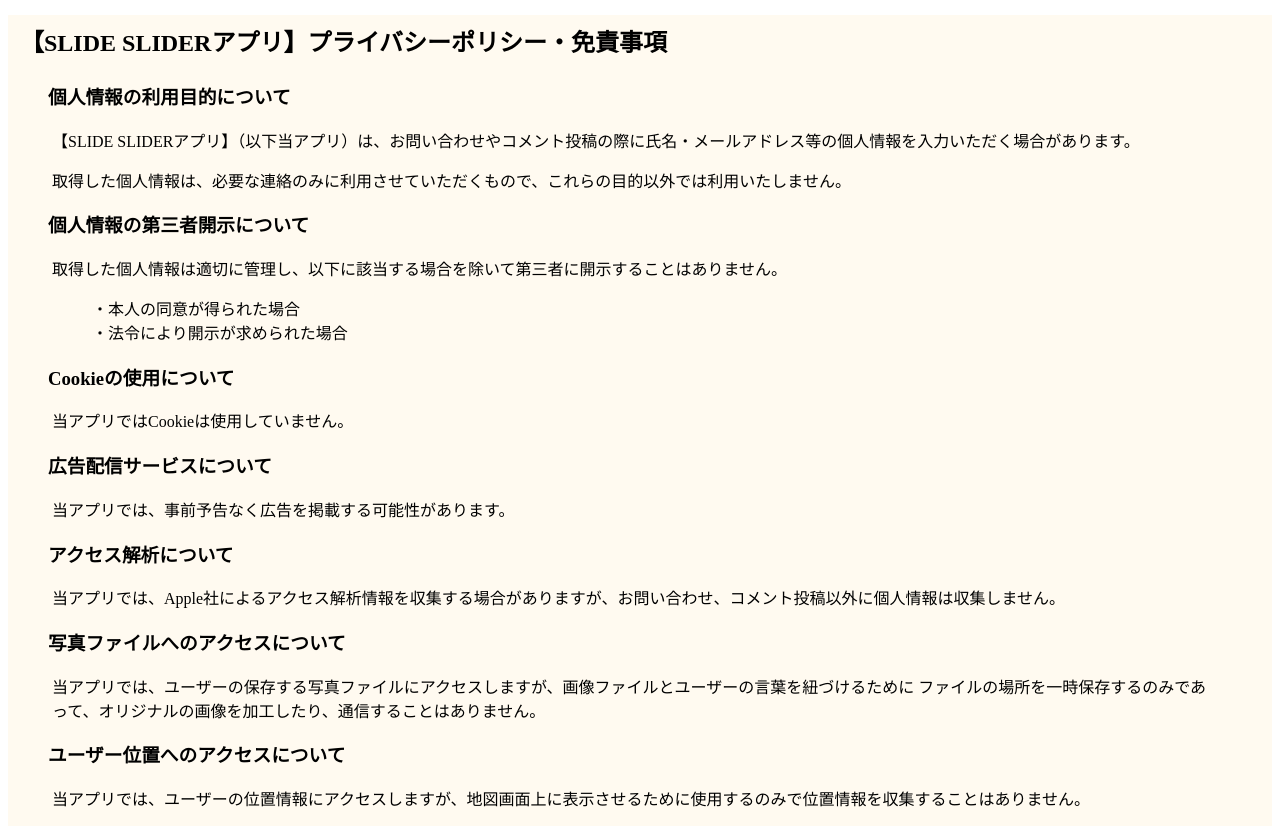
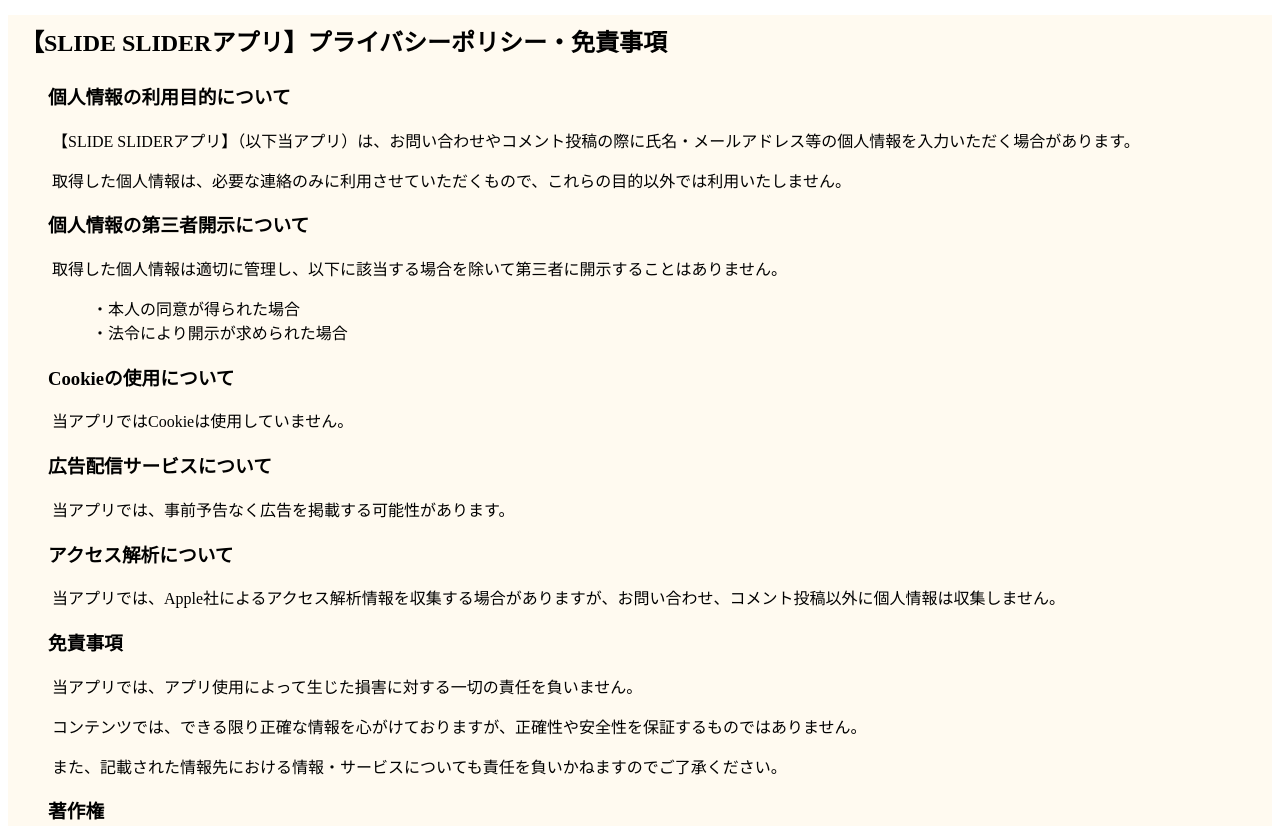
Before and after one commit to ono4794git/privacypolicyforslidesliderjp, a plain HTML site: page index.html in a window 1280 px wide. Shown: the part 103-929 px from the top of the page. Drawn offline with Linux system fonts and the light colour scheme.

Commit message:
Update index.html

```diff
--- a/index.html
+++ b/index.html
@@ -60,25 +60,10 @@
             当アプリでは、事前予告なく広告を掲載する可能性があります。
           </div>
 
-
         <h3 class="section-title">アクセス解析について</h3>
           <div class="contents-item">
             当アプリでは、Apple社によるアクセス解析情報を収集する場合がありますが、お問い合わせ、コメント投稿以外に個人情報は収集しません。
           </div>
-
-
-        <h3 class="section-title">写真ファイルへのアクセスについて</h3>
-        <div class="contents-item">
-          当アプリでは、ユーザーの保存する写真ファイルにアクセスしますが、画像ファイルとユーザーの言葉を紐づけるために
-          ファイルの場所を一時保存するのみであって、オリジナルの画像を加工したり、通信することはありません。
-        </div>
-
-
-        <h3 class="section-title">ユーザー位置へのアクセスについて</h3>
-        <div class="contents-item">
-          当アプリでは、ユーザーの位置情報にアクセスしますが、地図画面上に表示させるために使用するのみで位置情報を収集することはありません。
-        </div>
-
 
         <h3 class="section-title">免責事項</h3>
           <div class="contents-item">
```
